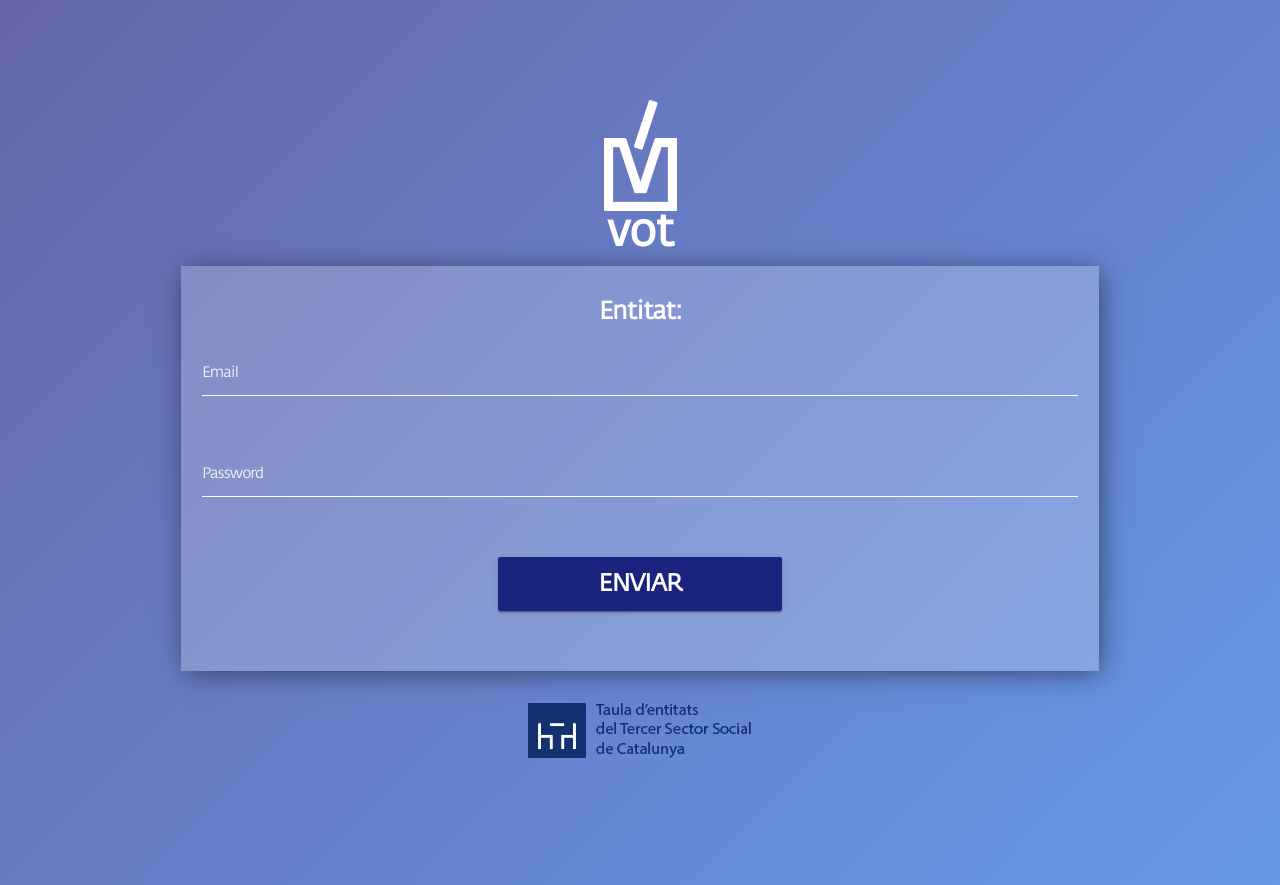
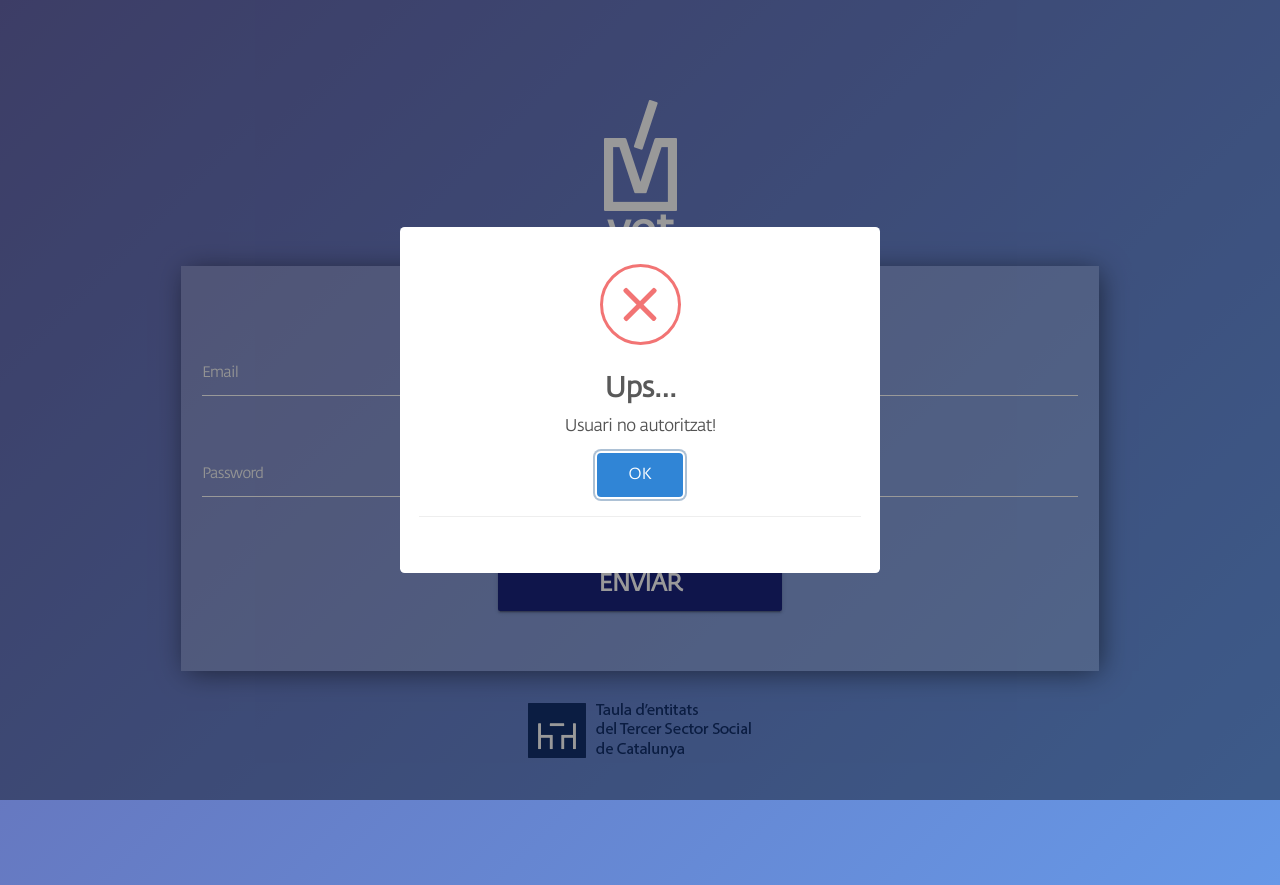
Before and after one commit to andrescarta/VOT, a plain HTML site: page frontEnd/login_entitat.html in a window 1280 px wide. Both pictures are taken after a click on the link "ENVIAR". Drawn offline with nearby package versions, Linux system fonts and the light colour scheme; no server answers.

Commit message:
posant al dia
- login entitats entra o llença modal d'error

```diff
--- a/frontEnd/js/scripts.js
+++ b/frontEnd/js/scripts.js
@@ -1,3 +1,5 @@
+var errorText=false;
+
 (function($) {
     $(function() {
 
@@ -19,7 +21,14 @@
               });
           },
           'complete'   : function() {
+            console.log(errorText);
+
+            if(errorText==false) {
               swal.close();
+            } else {
+              errorModal();
+              errorText=false;
+            }
           }
       });
 
@@ -104,7 +113,14 @@
 
 // end of document ready
 
-
+function errorModal() {
+  swal({
+  type: 'error',
+  title: 'Ups...',
+  text: 'Usuari no autoritzat!',
+  footer: '<a href>Why do I have this issue?</a>'
+  });
+}
 
 
 /*** Json ***/
@@ -228,10 +244,10 @@
         $(".fieldwrapper").each(function() {
             var entry = {};
             var user = $(this).find("input[id='email']").val();
-            var pass = $(this).find("textarea[id='password']").val();
+            var pass = $(this).find("input[id='password']").val();
             var idProf = parseInt($(this).find("input[id='idProfile']").val());
             entry.email = user;
-            entry.password = password;
+            entry.password = pass;
             entry.idProfile = idProf;
             arr.push(entry);
         });
@@ -246,9 +262,15 @@
             // Com que de moment només treballem amb una entitat, la url queda fixe amb la entitat 1...
             url: "https://cors-anywhere.herokuapp.com/https://itacademybcn.herokuapp.com/hackaton/login",
             data: formData,
-            success: function() { alert('ok!'); },
-            //success: function (request, status, error) { alert(formData); },
-            error: function (request, status, error) { alert(formData); },
+            success: function() {
+              console.log('ok!');
+              window.location.href = "listar_eventos.html";
+            },
+            error: function (request, status, error) {
+              console.log(formData);
+              errorText = true;
+              //errorModal();
+            },
             contentType : "application/json"
         });
     });
--- a/frontEnd/login_entitat.html
+++ b/frontEnd/login_entitat.html
@@ -35,7 +35,7 @@
       			        </div>
       			        <div class="row inputfila02" style="transform:translateX(-200px);">
       			            <div class="input-field col s12">
-      			                <input id="password" type="password" name="password">
+      			                <input id="password" type="password">
       			                <label for="password">Password</label>
                             <input type="hidden" id="idProfile" name="idProfile" value="1">
       			            </div>
```
